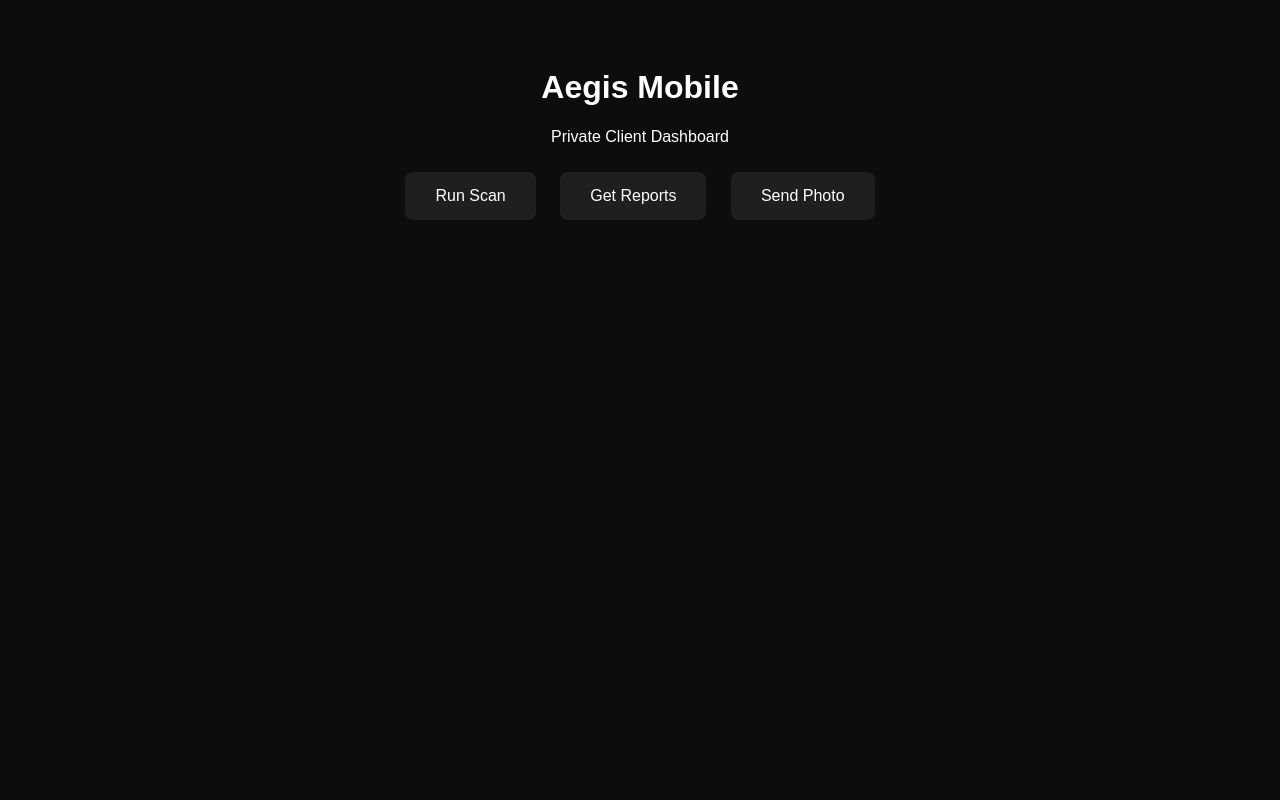
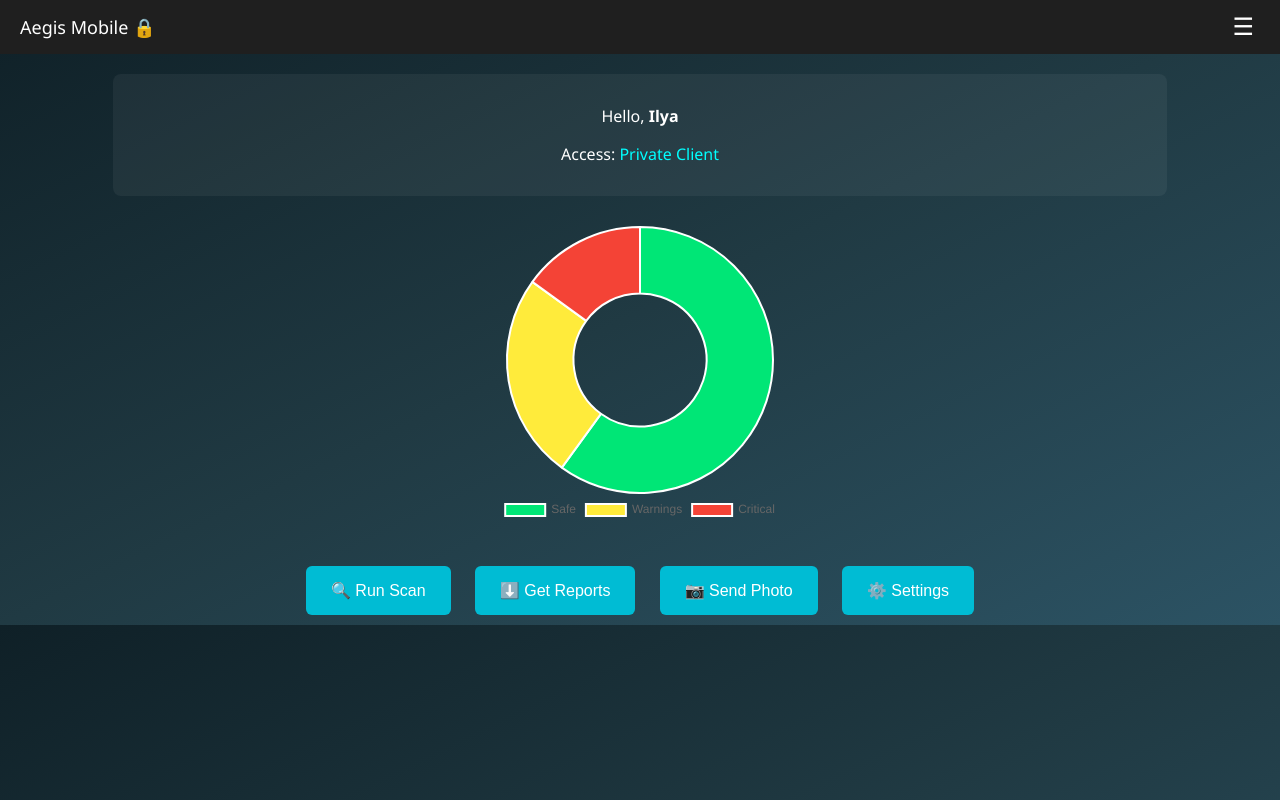
Before and after one commit to AegisSpectra/Aegis_Mobile, a plain HTML site: page index.html in a window 1280 px wide. Drawn offline with nearby package versions, Linux system fonts and the light colour scheme.

Commit message:
Add files via upload

```diff
--- /dev/null
+++ b/app.js
@@ -0,0 +1,36 @@
+
+function runScan() {
+  alert("Running scan...");
+}
+
+function getReports() {
+  alert("Getting reports...");
+}
+
+function sendPhoto() {
+  alert("Sending photo...");
+}
+
+function openSettings() {
+  alert("Opening settings...");
+}
+
+window.onload = function () {
+  const ctx = document.getElementById('scanChart').getContext('2d');
+  new Chart(ctx, {
+    type: 'doughnut',
+    data: {
+      labels: ['Safe', 'Warnings', 'Critical'],
+      datasets: [{
+        label: 'Scan Results',
+        data: [60, 25, 15],
+        backgroundColor: ['#00e676', '#ffeb3b', '#f44336'],
+      }]
+    },
+    options: {
+      plugins: {
+        legend: { position: 'bottom' }
+      }
+    }
+  });
+};
--- a/index.html
+++ b/index.html
@@ -2,39 +2,29 @@
 <!DOCTYPE html>
 <html lang="en">
 <head>
-    <meta charset="UTF-8">
-    <meta name="viewport" content="width=device-width, initial-scale=1.0">
-    <title>Aegis Mobile PWA</title>
-    <link rel="manifest" href="manifest.json">
-    <meta name="theme-color" content="#0d0d0d">
-    <style>
-        body {
-            background-color: #0d0d0d;
-            color: white;
-            font-family: Arial, sans-serif;
-            text-align: center;
-            padding: 40px;
-        }
-        button {
-            margin: 10px;
-            padding: 15px 30px;
-            font-size: 16px;
-            background-color: #1f1f1f;
-            color: white;
-            border: none;
-            border-radius: 8px;
-            cursor: pointer;
-        }
-        button:hover {
-            background-color: #2a2a2a;
-        }
-    </style>
+  <meta charset="UTF-8">
+  <meta name="viewport" content="width=device-width, initial-scale=1">
+  <title>Aegis Mobile</title>
+  <link rel="manifest" href="manifest.json">
+  <link rel="stylesheet" href="style.css">
 </head>
 <body>
-    <h1>Aegis Mobile</h1>
-    <p>Private Client Dashboard</p>
-    <button onclick="alert('Running scan...')">Run Scan</button>
-    <button onclick="alert('Fetching reports...')">Get Reports</button>
-    <button onclick="alert('Sending image...')">Send Photo</button>
+  <div class="topbar">
+    <span>Aegis Mobile 🔒</span>
+    <button class="menu-btn">☰</button>
+  </div>
+  <div class="profile-card">
+    <p>Hello, <strong>Ilya</strong></p>
+    <p>Access: <span class="role">Private Client</span></p>
+  </div>
+  <canvas id="scanChart"></canvas>
+  <div class="button-group">
+    <button onclick="runScan()">🔍 Run Scan</button>
+    <button onclick="getReports()">⬇️ Get Reports</button>
+    <button onclick="sendPhoto()">📷 Send Photo</button>
+    <button onclick="openSettings()">⚙️ Settings</button>
+  </div>
+  <script src="https://cdn.jsdelivr.net/npm/chart.js"></script>
+  <script src="app.js"></script>
 </body>
 </html>
--- /dev/null
+++ b/style.css
@@ -0,0 +1,51 @@
+
+body {
+  margin: 0;
+  font-family: 'Segoe UI', sans-serif;
+  background: linear-gradient(to bottom right, #0f2027, #203a43, #2c5364);
+  color: white;
+  text-align: center;
+  padding: 0;
+}
+.topbar {
+  display: flex;
+  justify-content: space-between;
+  align-items: center;
+  padding: 12px 20px;
+  background-color: #1f1f1f;
+  font-size: 18px;
+}
+.menu-btn {
+  background: none;
+  color: white;
+  border: none;
+  font-size: 24px;
+}
+.profile-card {
+  margin: 20px auto;
+  padding: 15px;
+  border-radius: 8px;
+  background-color: rgba(255,255,255,0.05);
+  width: 80%;
+}
+.role {
+  color: #00ffff;
+}
+.button-group button {
+  margin: 10px;
+  padding: 15px 25px;
+  font-size: 16px;
+  background-color: #00bcd4;
+  border: none;
+  border-radius: 6px;
+  color: white;
+  cursor: pointer;
+}
+.button-group button:hover {
+  background-color: #008c9e;
+}
+canvas {
+  max-width: 90%;
+  margin: 30px auto;
+  display: block;
+}
```
